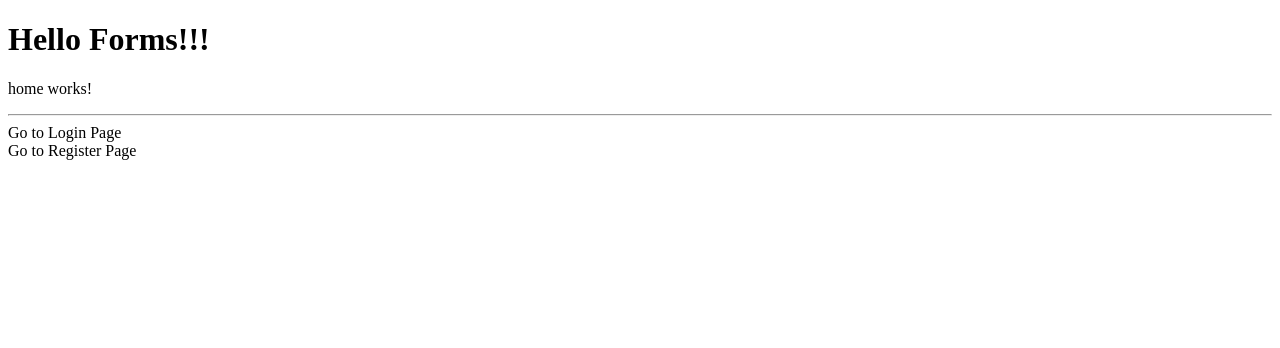
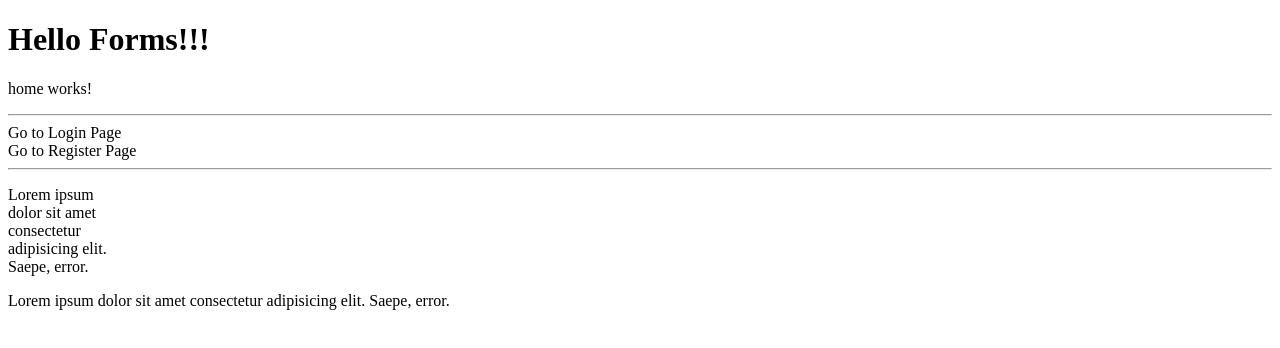
Before and after one commit to SvetlinGG/Angular-Components-exercise, an Angular app in the folder forms/: page /home in a window 1280 px wide. Shown: the top 348 px of the page. Built offline with nearby package versions, Linux system fonts and the light colour scheme.

Commit message:
make styling with NgModule and ngStyle

```diff
--- a/forms/src/app/directives/my-router-link.directive.ts
+++ b/forms/src/app/directives/my-router-link.directive.ts
@@ -1,4 +1,5 @@
-import { Directive, ElementRef, OnInit, Renderer2 } from '@angular/core';
+import { Directive, ElementRef, Input, OnInit, Renderer2 } from '@angular/core';
+import { Router } from '@angular/router';
 
 @Directive({
   selector: '[appMyRouterLink]',
@@ -6,16 +7,18 @@ import { Directive, ElementRef, OnInit, Renderer2 } from '@angular/core';
 })
 export class MyRouterLinkDirective implements OnInit {
 
-  constructor(private elRef: ElementRef, private renderer: Renderer2) { }
+  @Input() appMyRouterLink = '';
+
+  constructor(private elRef: ElementRef, private renderer: Renderer2, private router: Router) { }
 
 
   ngOnInit(): void {
     this.renderer.listen(this.elRef.nativeElement, 'click', this.clickHandler.bind(this))
   }
 
-  clickHandler(){
-    console.log('click');
-
+  clickHandler(e: MouseEvent){
+    console.log('click', this.appMyRouterLink );
+    this.router.navigate([this.appMyRouterLink])
   }
 
 }
--- a/forms/src/app/home/home.component.html
+++ b/forms/src/app/home/home.component.html
@@ -6,3 +6,8 @@
 
 <div appMyRouterLink="/login">Go to Login Page</div>
 <div appMyRouterLink="/register">Go to Register Page</div>
+
+<hr />
+
+<p [ngStyle]="{ width: '100px' }">Lorem ipsum dolor sit amet consectetur adipisicing elit. Saepe, error.</p>
+<p>Lorem ipsum dolor sit amet consectetur adipisicing elit. Saepe, error.</p>
--- a/forms/src/app/home/home.component.ts
+++ b/forms/src/app/home/home.component.ts
@@ -2,14 +2,16 @@ import { Component } from '@angular/core';
 import { RouterLink } from '@angular/router';
 import { HighlightDirective } from "../directives/hughlight.directives";
 import { MyRouterLinkDirective } from '../directives/my-router-link.directive';
+import { CommonModule } from '@angular/common';
 
 @Component({
   selector: 'app-home',
   standalone: true,
-  imports: [MyRouterLinkDirective, HighlightDirective],
+  imports: [MyRouterLinkDirective, HighlightDirective, CommonModule],
   templateUrl: './home.component.html',
   styleUrl: './home.component.css'
 })
 export class HomeComponent {
+  width = Math.floor(Math.random()*100);
 
 }
```
